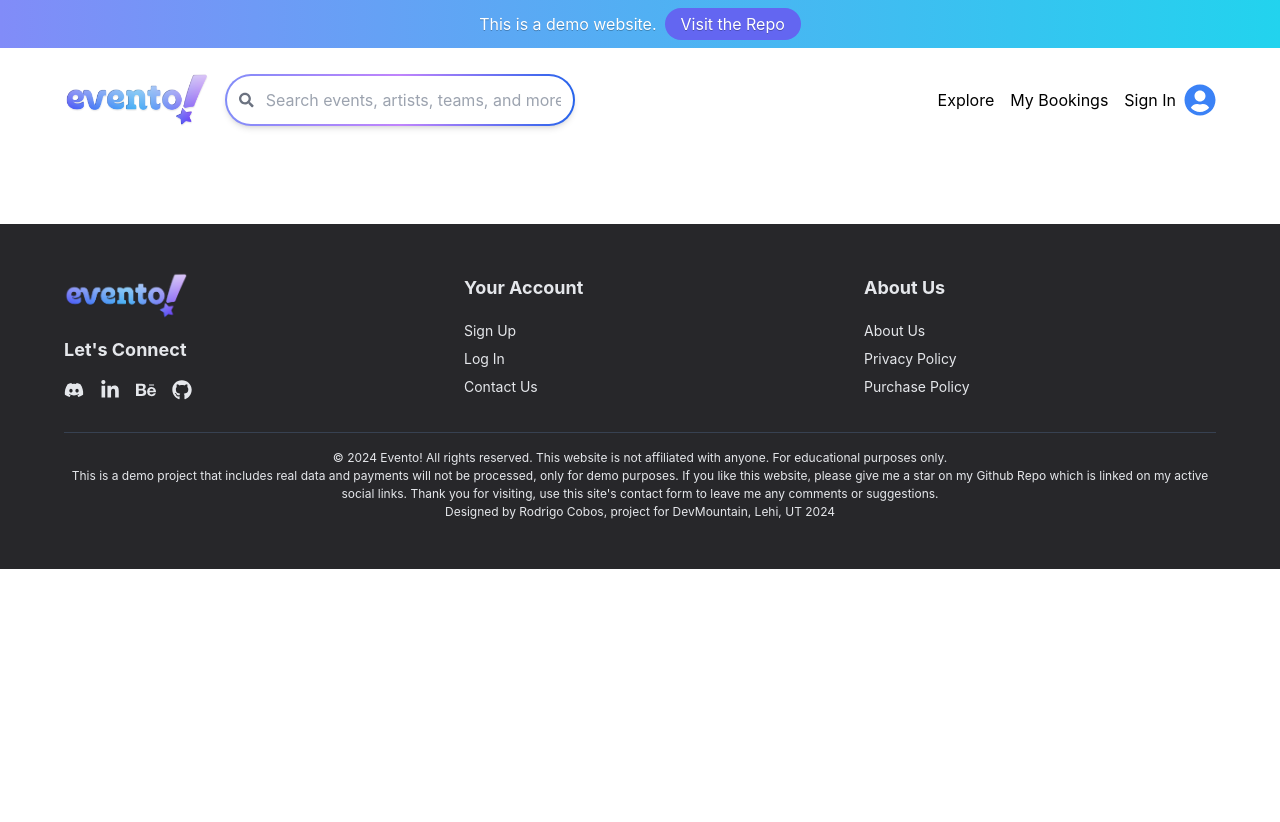
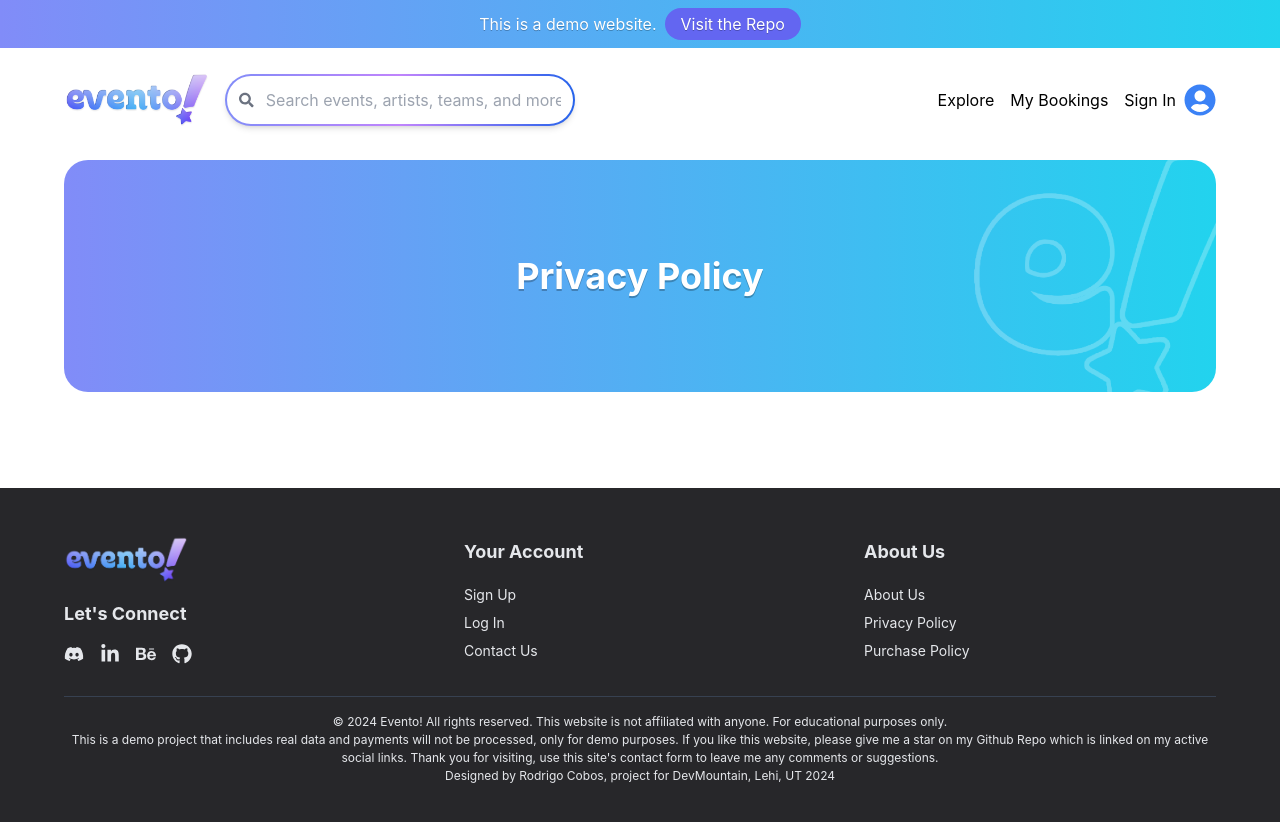
Before and after one commit to rodrigomcobos/evento--project-1, a React (Vite) app: page /privacy in a window 1280 px wide. Shown: the top 822 px of the page. Before the commit the page ends 800 px from the top, so only its background shows below. Built offline with nearby package versions, Linux system fonts and the light colour scheme; no server answers.

Commit message:
adding a couple of routing links:

```diff
--- a/src/pages/AboutUs.jsx
+++ b/src/pages/AboutUs.jsx
@@ -2,6 +2,8 @@ import React from 'react'
 import { FaDiscord, FaGithub, FaLinkedinIn, FaBehance } from 'react-icons/fa';
 import SearchNavBar from '../components/SearchNavBar'
 import Footer from '../components/Footer'
+import { Link } from 'react-router-dom';  // Import Link from react-router-dom
+
 
 // Photo/Img Imports
 import RodrigoPhoto from '../assets/slides/rodrigo.jpeg'
@@ -72,11 +74,16 @@ const AboutUs = () => {
                     </ul>
 
                     <p className='text-md text-center'>Check the full buyer Terms & Conditions <a href="#">here</a>.</p><br />
+                    <p className='text-md text-center'> Please note: Only tickets bought or sold through Evento platforms are covered by this guarantee.<br /></p>
+                    <div className='flex justify-center items-center'>
+                        <p className='text-md text-center'>
+                            Read the full policy&nbsp;
+                        </p>
+                        <Link to="/purchase-policy" >
+                            <a className='text-indigo-500' href="/purchase-policy">here</a>.
+                        </Link>
+                    </div>
 
-                    <p className='text-md text-center'>
-                        Please note: Only tickets bought or sold through Evento platforms are covered by this guarantee.<br />
-                        Read the full policy <a className='text-indigo-500' href="#">here</a>.
-                    </p>
                 </section>
 
                 {/* Separation line */}
@@ -185,7 +192,12 @@ const AboutUs = () => {
                         <p className="text-md text-gray-600 mb-4 text-center">
                             Are you ready to help us connect people with the world of live experiences? We’re always on the lookout for candidates who are driven, courageous, inventive, diverse and live the Evento brand. But let's not forget that this company is fictional, sorry there are no jobs. <br />But want to learn web development? Then contact DevMountain <a className='text-indigo-500' href="https://devmountain.com/" target='_blank'>on this link here.</a>
                         </p>
-                        <a href="/contact" className="text-indigo-500 text-xl">Contact us to join &gt;</a>
+                        <Link to="/contact">
+                            <a href="/contact" className="text-indigo-500 text-xl">
+                                Contact Us to Join
+                            </a>
+                        </Link>
+
                     </div>
 
 
--- a/src/pages/PrivacyPolicy.jsx
+++ b/src/pages/PrivacyPolicy.jsx
@@ -1,11 +1,34 @@
 import React from 'react'
 import SearchNavBar from '../components/SearchNavBar';
 import Footer from '../components/Footer';
+import TransparentLogo from '../assets/slides/transparentlogo.png'
 
 const PrivacyPolicy = () => {
     return (
         <div>
             <SearchNavBar />
+            {/* Privacy Policy Strip */}
+            <section className='relative px-4'>
+                <div className="relative bg-gradient-to-r from-indigo-400 to-cyan-400 text-white text-center [text-shadow:_0_2px_0_rgb(0_0_0_/25%)] sm:py-24 py-14 mt-8 px-6 max-w-6xl mx-auto rounded-3xl">
+                    <h1 className="text-4xl font-bold">Privacy Policy</h1>
+
+                    {/* Transparent logo positioned at the bottom right */}
+                    <div className="absolute bottom-0 right-0 h-full w-full pointer-events-none overflow-hidden">
+                        <img
+                            src={TransparentLogo}
+                            alt="Logo"
+                            className="object-cover opacity-25%"
+                            style={{
+                                position: 'absolute',
+                                bottom: '-30px',  // Ensures half of the logo is shown
+                                right: '-30px',   // Moves it slightly off-screen
+                                width: '50%',
+                                maxWidth: '275px', // Control the max size of the logo
+                            }}
+                        />
+                    </div>
+                </div>
+            </section>
             <Footer />
         </div>
     )
--- a/src/pages/PurchasePolicy.jsx
+++ b/src/pages/PurchasePolicy.jsx
@@ -1,11 +1,34 @@
 import React from 'react'
 import SearchNavBar from '../components/SearchNavBar';
 import Footer from '../components/Footer';
+import TransparentLogo from '../assets/slides/transparentlogo.png'
 
 const PurchasePolicy = () => {
     return (
         <div>
             <SearchNavBar />
+            {/* PurchasePolicy Strip */}
+            <section className='relative px-4'>
+                <div className="relative bg-gradient-to-r from-indigo-400 to-cyan-400 text-white text-center [text-shadow:_0_2px_0_rgb(0_0_0_/25%)] sm:py-24 py-14 mt-8 px-6 max-w-6xl mx-auto rounded-3xl">
+                    <h1 className="text-4xl font-bold">Purchase Policy</h1>
+
+                    {/* Transparent logo positioned at the bottom right */}
+                    <div className="absolute bottom-0 right-0 h-full w-full pointer-events-none overflow-hidden">
+                        <img
+                            src={TransparentLogo}
+                            alt="Logo"
+                            className="object-cover opacity-25%"
+                            style={{
+                                position: 'absolute',
+                                bottom: '-30px',  // Ensures half of the logo is shown
+                                right: '-30px',   // Moves it slightly off-screen
+                                width: '50%',
+                                maxWidth: '275px', // Control the max size of the logo
+                            }}
+                        />
+                    </div>
+                </div>
+            </section>
             <Footer />
         </div>
     )
```
